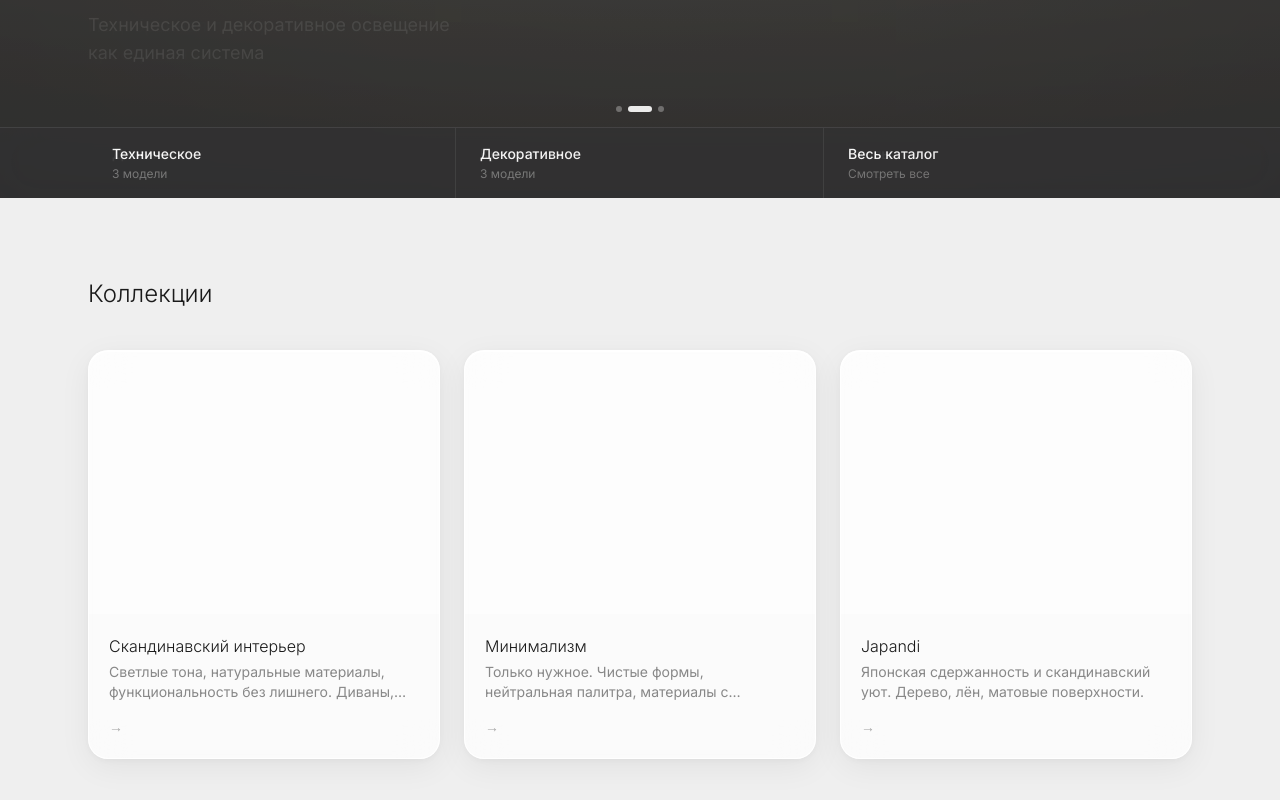
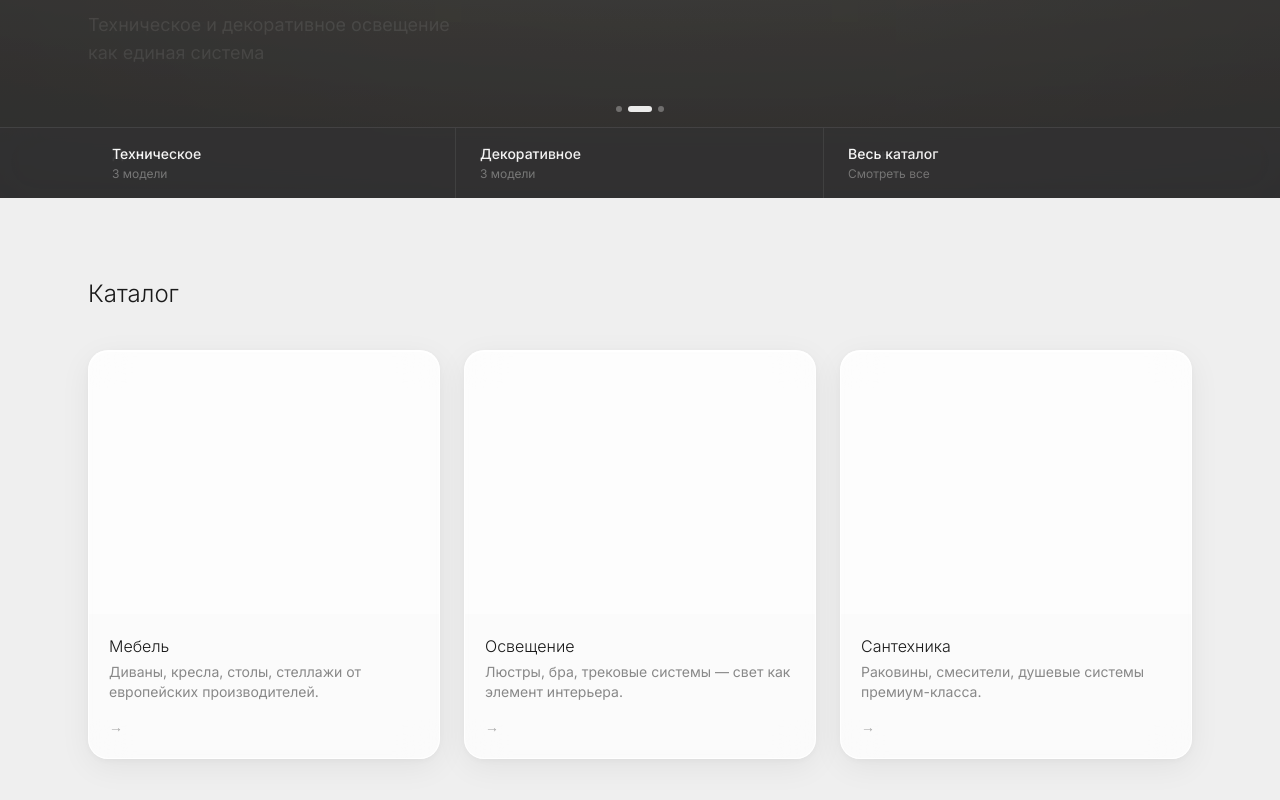
Before and after one commit to mansupraa-dot/fuzzy-fishstick, a React (Vite) app: page / in a window 1280 px wide. Shown: the part 602-1402 px from the top of the page. Built offline with nearby package versions, Linux system fonts and the light colour scheme.

Commit message:
Revert "feat: replace category tiles with collections on HomePage hero"
This reverts commit 77cf1c71c35a5a5b48737c90e1f1c6284146002f.

```diff
--- a/src/pages/HomePage.jsx
+++ b/src/pages/HomePage.jsx
@@ -4,7 +4,24 @@ import Hero from '../sections/Hero'
 import HowWeWork from '../sections/HowWeWork'
 import Portfolio from '../sections/Portfolio'
 import CTA from '../sections/CTA'
-import { COLLECTIONS } from '../data/collections'
+
+const CATEGORIES = [
+  {
+    label: 'Мебель',
+    description: 'Диваны, кресла, столы, стеллажи от европейских производителей.',
+    href: '/catalog/furniture',
+  },
+  {
+    label: 'Освещение',
+    description: 'Люстры, бра, трековые системы — свет как элемент интерьера.',
+    href: '/catalog/lighting',
+  },
+  {
+    label: 'Сантехника',
+    description: 'Раковины, смесители, душевые системы премиум-класса.',
+    href: '/catalog/plumbing',
+  },
+]
 
 export default function HomePage() {
   return (
@@ -22,18 +39,20 @@ export default function HomePage() {
 
       <section className="py-20">
         <div className="max-w-6xl mx-auto px-6">
-          <h2 className="text-2xl font-light text-ink mb-10">Коллекции</h2>
+          <h2 className="text-2xl font-light text-ink mb-10">Каталог</h2>
           <div className="grid md:grid-cols-3 gap-6">
-            {COLLECTIONS.map((c) => (
+            {CATEGORIES.map((cat) => (
               <Link
-                key={c.slug}
-                to={`/collections/${c.slug}`}
+                key={cat.href}
+                to={cat.href}
                 className="glass-card overflow-hidden block group"
               >
                 <div className="aspect-[4/3] bg-white/40" />
                 <div className="p-5">
-                  <p className="text-base font-light text-ink mb-1">{c.title}</p>
-                  <p className="text-sm text-ink-3 mb-3 line-clamp-2">{c.description}</p>
+                  <p className="text-base font-light text-ink mb-1">
+                    {cat.label}
+                  </p>
+                  <p className="text-sm text-ink-3 mb-3">{cat.description}</p>
                   <span className="text-ink-4 group-hover:text-ink transition-colors text-sm">
                     →
                   </span>
```
Also changed, not shown: 1 other file (tests, documents, lock files or other folders).
